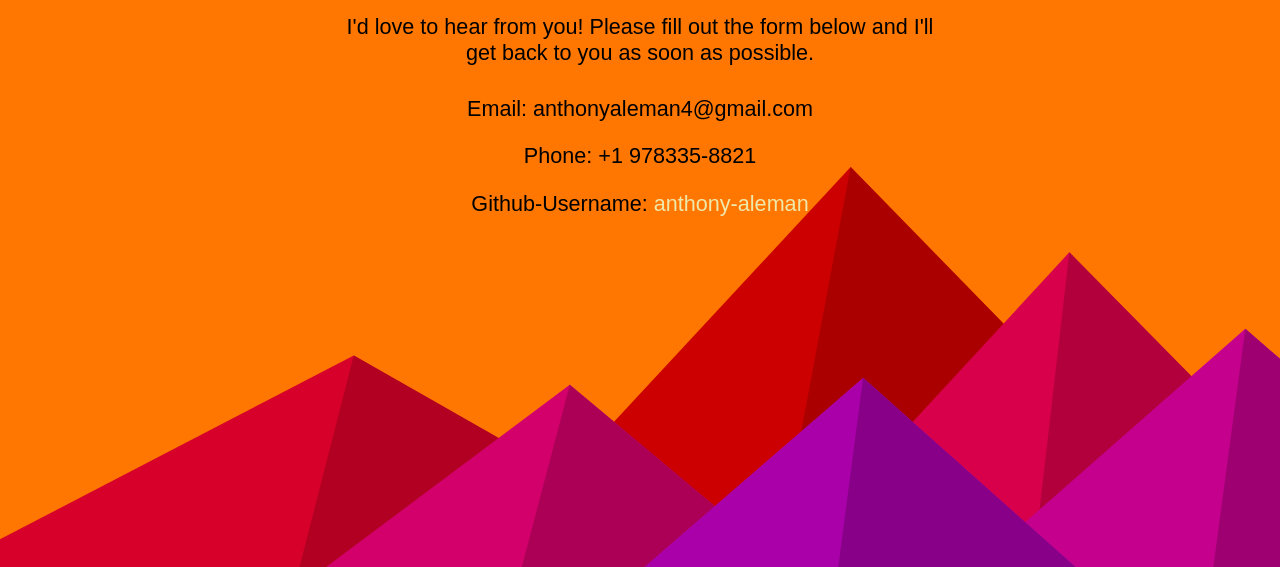
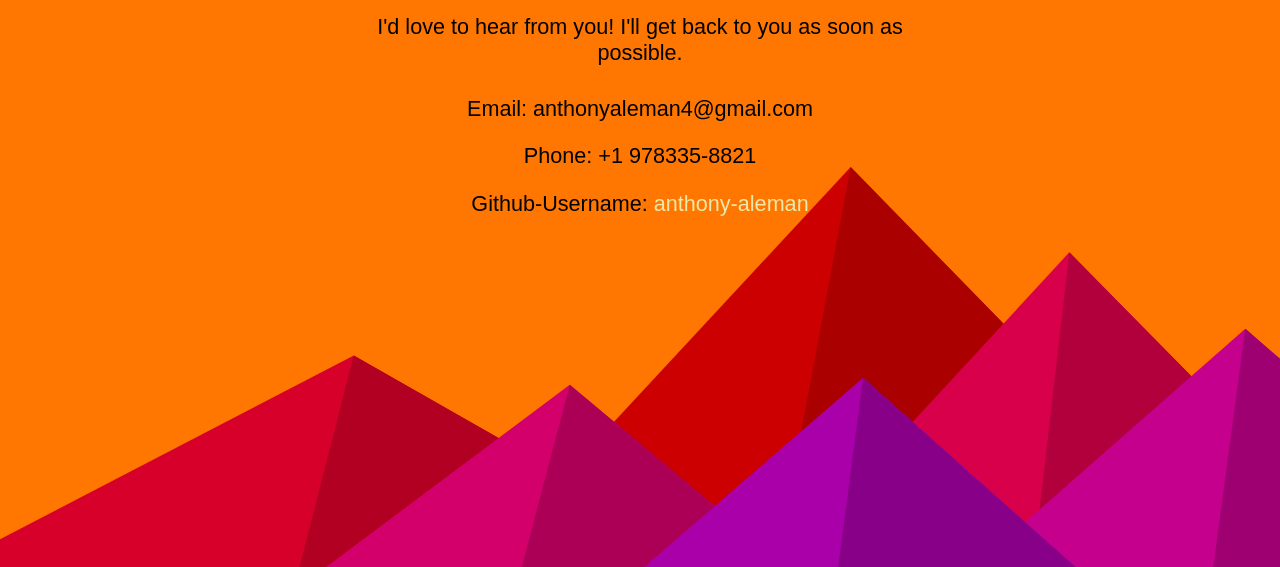
Before and after one commit to anthony-aleman/anthony-aleman.github.io, a plain HTML site: page templates/contact.html in a window 1280 px wide. Shown: the part 233-800 px from the top of the page. Drawn offline with Linux system fonts and the light colour scheme; files whose address does not match are found by name.

Commit message:
Update contact.html

```diff
--- a/templates/contact.html
+++ b/templates/contact.html
@@ -35,7 +35,7 @@
 
         <div class="contact-container">
             <h1>Contact Me</h1>
-            <p>I'd love to hear from you! Please fill out the form below and I'll get back to you as soon as possible.</p>
+            <p>I'd love to hear from you! I'll get back to you as soon as possible.</p>
 
 
 
```
